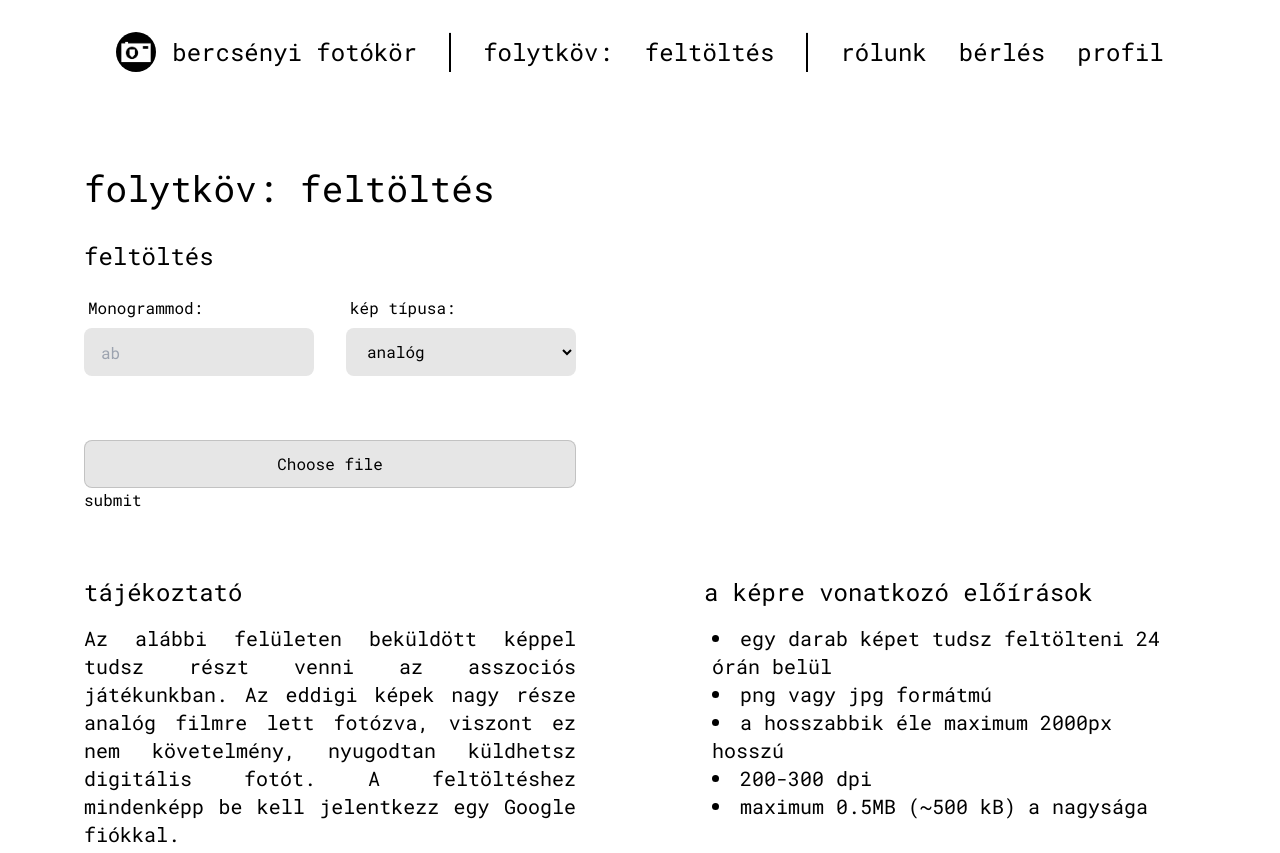
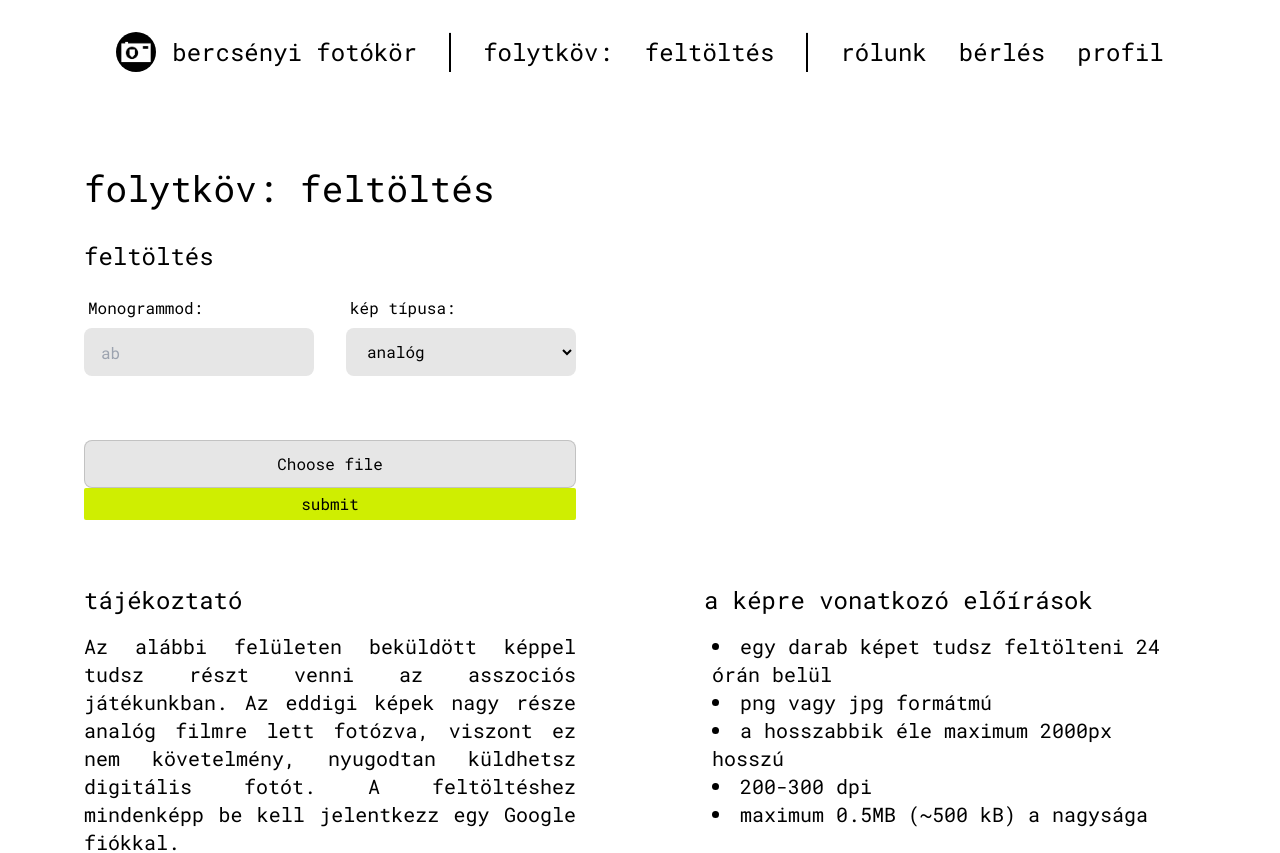
Before and after one commit to simonyiszk/bercsenyi-fotokor-web, a Next.js app: page /feltoltes in a window 1280 px wide. Shown: the top 853 px of the page. Built offline with nearby package versions, Linux system fonts and the light colour scheme.

Commit message:
change submit button

```diff
--- a/components/form/SubmitForm.tsx
+++ b/components/form/SubmitForm.tsx
@@ -96,7 +96,12 @@ const SubmitForm = () => {
                   </ul>
                 </div>
 
-                <button type={"submit"}>submit</button>
+                <button
+                  className="w-full text-black bg-fotokor-zold rounded-sm px-4 py-1 text-base font-normal text-center"
+                  type={"submit"}
+                >
+                  submit
+                </button>
               </Form>
 
               <div></div>
```
